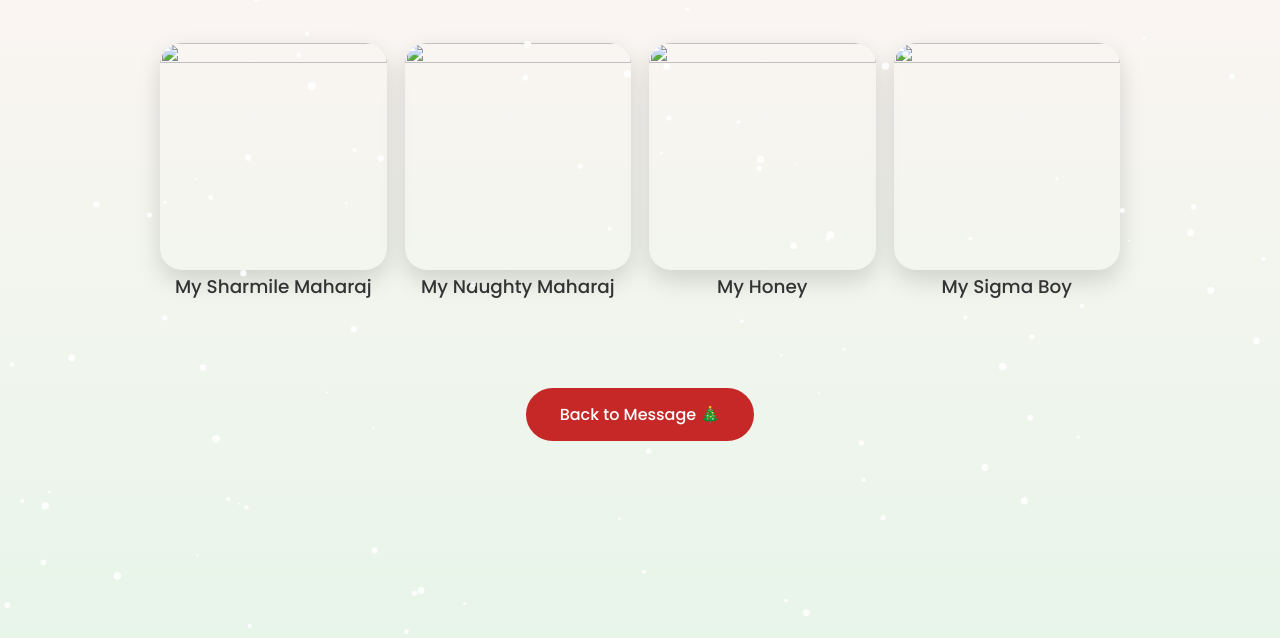
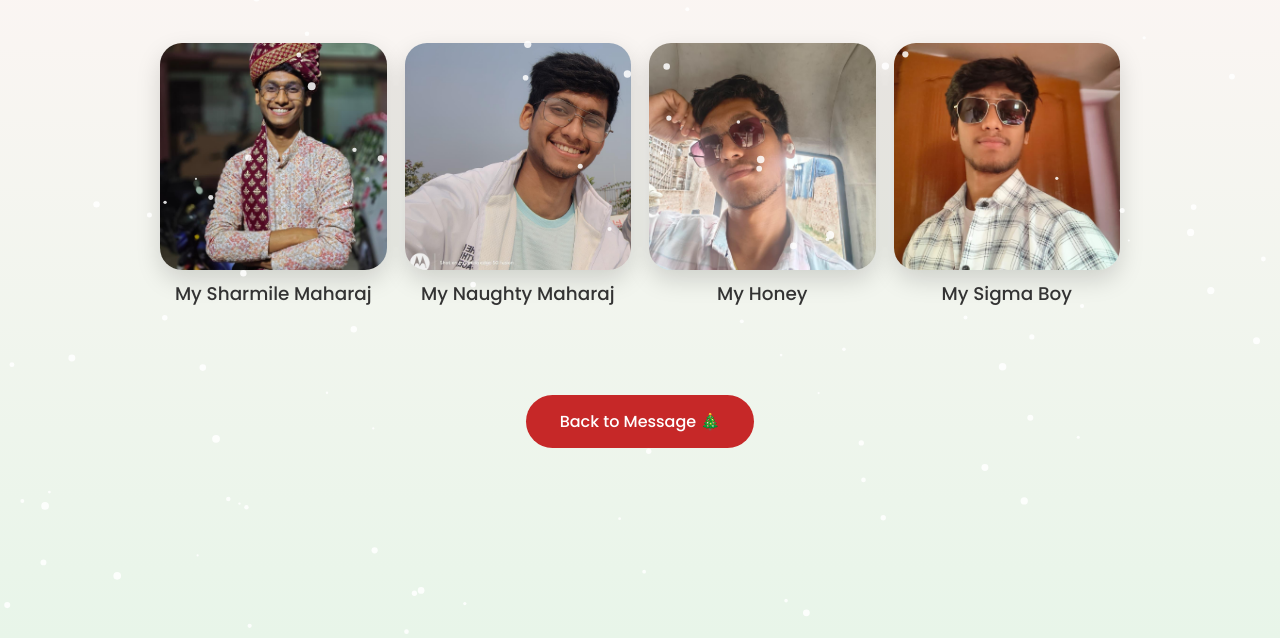
Before and after one commit to itzmekajalll-hue/amit-website, a plain HTML site: page gallery.html in a window 1280 px wide. Shown: the part 162-800 px from the top of the page. Drawn offline with Linux system fonts and the light colour scheme.

Commit message:
Update gallery.html

```diff
--- a/gallery.html
+++ b/gallery.html
@@ -13,28 +13,28 @@
    <div class="gallery">
 
   <div class="card">
-    <img src="images/bf1.jpg" />
+    <img src="bf1.jpg" />
     <div class="overlay">
       <p class="caption">My Sharmile Maharaj</p>
     </div>
   </div>
 
   <div class="card">
-    <img src="images/bf2.jpg" />
+    <img src="bf2.jpg" />
     <div class="overlay">
       <p class="caption">My Naughty Maharaj</p>
     </div>
   </div>
 
   <div class="card">
-    <img src="images/bf3.jpg" />
+    <img src="bf3.jpg" />
     <div class="overlay">
       <p class="caption">My Honey</p>
     </div>
   </div>
 
   <div class="card">
-    <img src="images/bf4.jpg" />
+    <img src="bf4.jpg" />
     <div class="overlay">
       <p class="caption">My Sigma Boy</p>
     </div>
```
